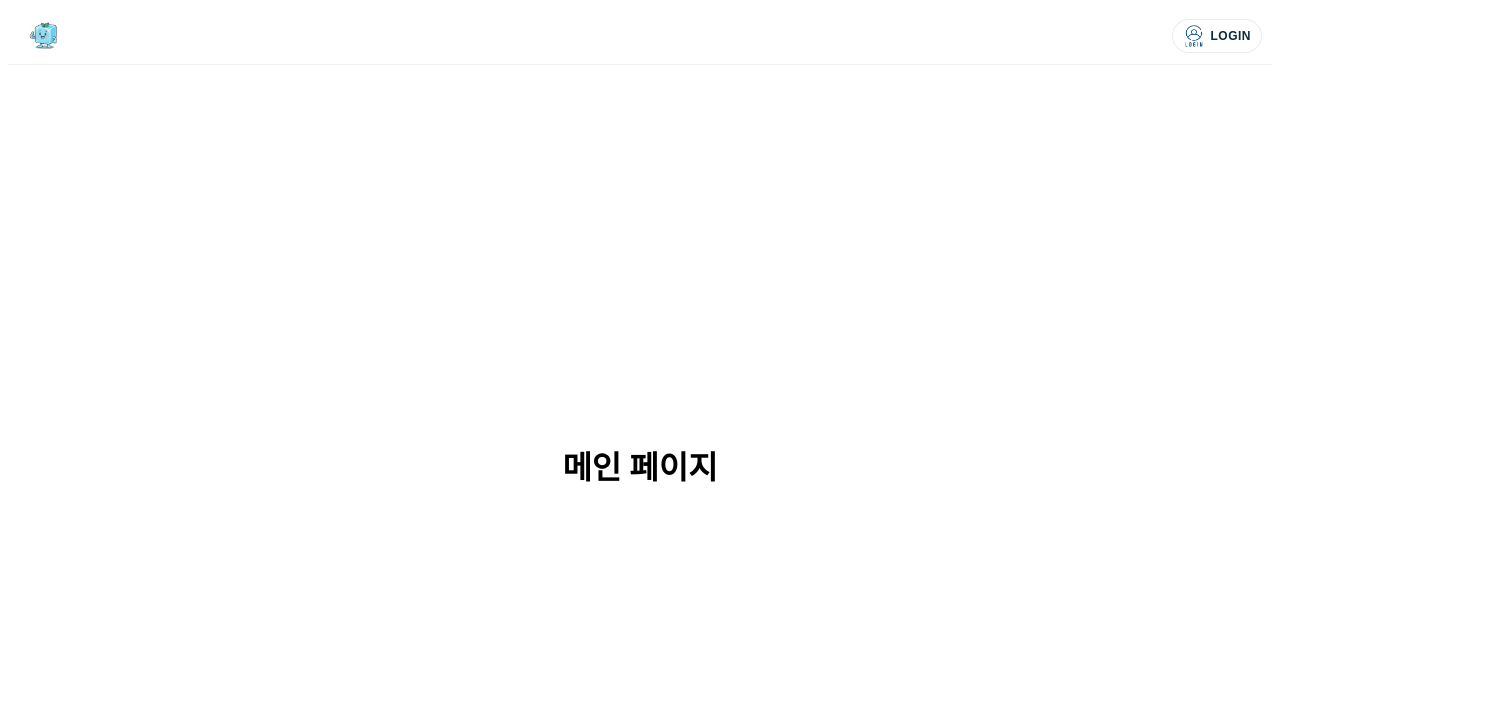
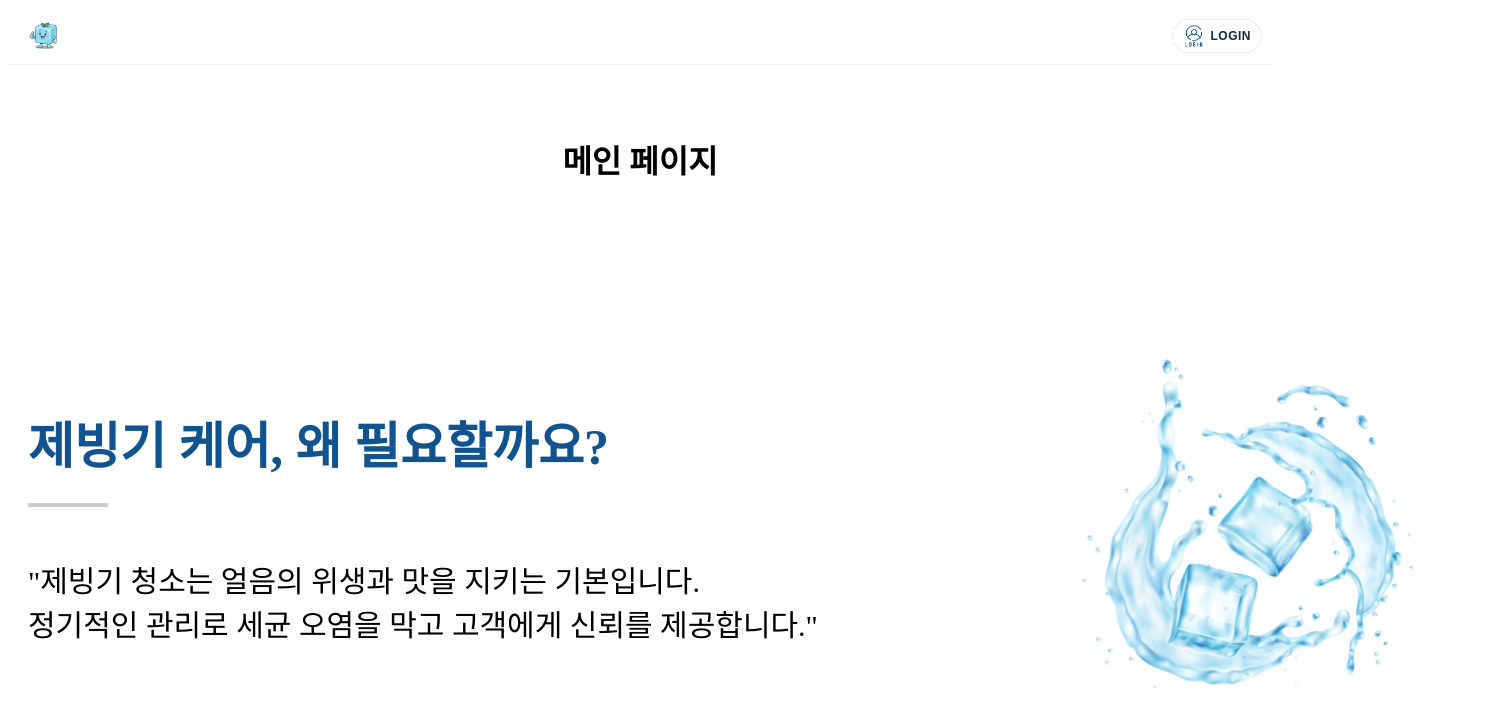
Before and after one commit to icemachine-green/icemachine_client, a React app: page / in a window 1280 px wide. Shown: the top 726 px of the page, 1488 px wide, since content can reach past the window. Built offline with nearby package versions, Linux system fonts and the light colour scheme; the HTML template or start-up script is replaced by a standard one.

Commit message:
251217 MAIN01_COMPONENT02 완료

```diff
--- /dev/null
+++ b/src/components/component02/Component02.css
@@ -0,0 +1,37 @@
+.component02-container {
+  width: 1440px; /* Fixed width as requested */
+  height: 500px;
+  display: flex;
+  justify-content: space-between; /* Image to the right, text to the left */
+  align-items: center;
+  margin: 20px auto; /* Center horizontally */
+  /* background-color: #f0f0f0; */
+  padding: 0 20px; /* Add some padding inside the container */
+}
+
+.component02-text {
+  max-width: 65%; /* Increased to give more space to text */
+  text-align: left; /* Align text to the left */
+}
+
+.component02-title {
+  font-size: 50px;
+  margin-bottom: 25px; /* Reduced margin */
+  color: #10538e; /* H1 color as requested */
+}
+
+.component02-separator-bar {
+  width: 80px;
+  height: 4px;
+  background-color: #ccc;
+  margin-bottom: 50px;
+}
+
+.component02-paragraph {
+  font-size: 30px;
+}
+
+.component02-image {
+  max-width: 30%; /* Reduced to give more space to text */
+  height: auto;
+}
--- /dev/null
+++ b/src/components/component02/Component02.jsx
@@ -0,0 +1,25 @@
+import React from "react";
+import "./Component02.css";
+
+const Component02 = () => {
+  return (
+    <div className="component02-container">
+      <div className="component02-text">
+        <h1 className="component02-title">제빙기 케어, 왜 필요할까요?</h1>
+        <div className="component02-separator-bar"></div>
+        <p className="component02-paragraph">
+          "제빙기 청소는 얼음의 위생과 맛을 지키는 기본입니다.
+          <br />
+          정기적인 관리로 세균 오염을 막고 고객에게 신뢰를 제공합니다."
+        </p>
+      </div>
+      <img
+        src="/icons/icecare.png"
+        alt="Ice Care Service"
+        className="component02-image"
+      />
+    </div>
+  );
+};
+
+export default Component02;
--- a/src/components/main/MainPage.css
+++ b/src/components/main/MainPage.css
@@ -3,6 +3,7 @@
   flex-direction: column;
   justify-content: center;
   align-items: center;
-  height: 100vh;
+  /* height: 100vh; */ /* Removed fixed height */
   text-align: center;
+  padding: 50px 0; /* Add some padding for better spacing */
 }
--- a/src/components/main/MainPage.jsx
+++ b/src/components/main/MainPage.jsx
@@ -1,11 +1,15 @@
-import React from "react";
-import "./MainPage.css";
+import React from 'react';
+import './MainPage.css';
+import Component02 from '../component02/Component02';
 
 const MainPage = () => {
   return (
-    <div className="mainpage-container">
-      <h1>메인 페이지</h1>
-    </div>
+    <>
+      <div className="mainpage-container">
+        <h1>메인 페이지</h1>
+      </div>
+      <Component02 />
+    </>
   );
 };
 
```
